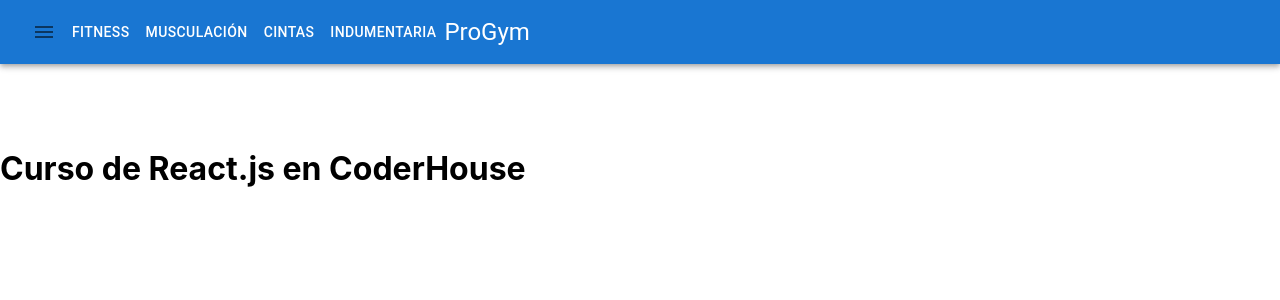
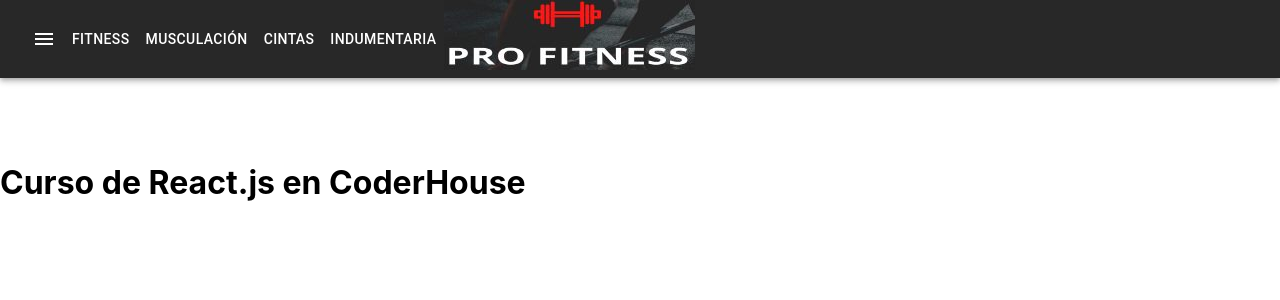
Before and after one commit to nicocabezas/gimnasio-Cabezas, a React (Create React App) app: page / in a window 1280 px wide. Shown: the top 300 px of the page. Built offline with nearby package versions, Linux system fonts and the light colour scheme.

Commit message:
agregando color mas logo

```diff
--- a/src/components/NavBar/NavBar.css
+++ b/src/components/NavBar/NavBar.css
@@ -4,3 +4,9 @@
 .Title{
     position: end;
 }
+.toolbarcolor{
+    background-color: #282828;
+}
+.menucolor{
+    color: white;
+}
--- a/src/components/NavBar/NavBar.jsx
+++ b/src/components/NavBar/NavBar.jsx
@@ -4,6 +4,8 @@ import { makeStyles } from '@material-ui/core/styles';
 import MenuIcon from '@material-ui/icons/Menu';
 import Button from '@mui/material/Button';
 import './NavBar.css';
+import fondo from '../../assets/img/fondoNavBar.jpg'
+
 
 
 const useStyles = makeStyles(theme =>({
@@ -15,17 +17,18 @@ const NavBar = () => {
     return (
         <div>
             <AppBar position="static">
-                <Toolbar>
+                <Toolbar className="toolbarcolor">
                     <IconButton>
-                        <MenuIcon/>
+                        <MenuIcon className="menucolor"/>
                     </IconButton>
 
                     <Button color="inherit">Fitness</Button>
                     <Button color="inherit">Musculación</Button>
                     <Button color="inherit">Cintas</Button>
                     <Button color="inherit">Indumentaria</Button>
-                    <Typography className="Title" variant='h5' position='static' >
-                        ProGym
+                    <Typography className="Title" variant='h5' top='end' >
+
+                        <img src={fondo}  />
                     </Typography>
                 </Toolbar>
             </AppBar>
```
Also changed, not shown: src/assets/img/fondoNavBar.jpg (added).
